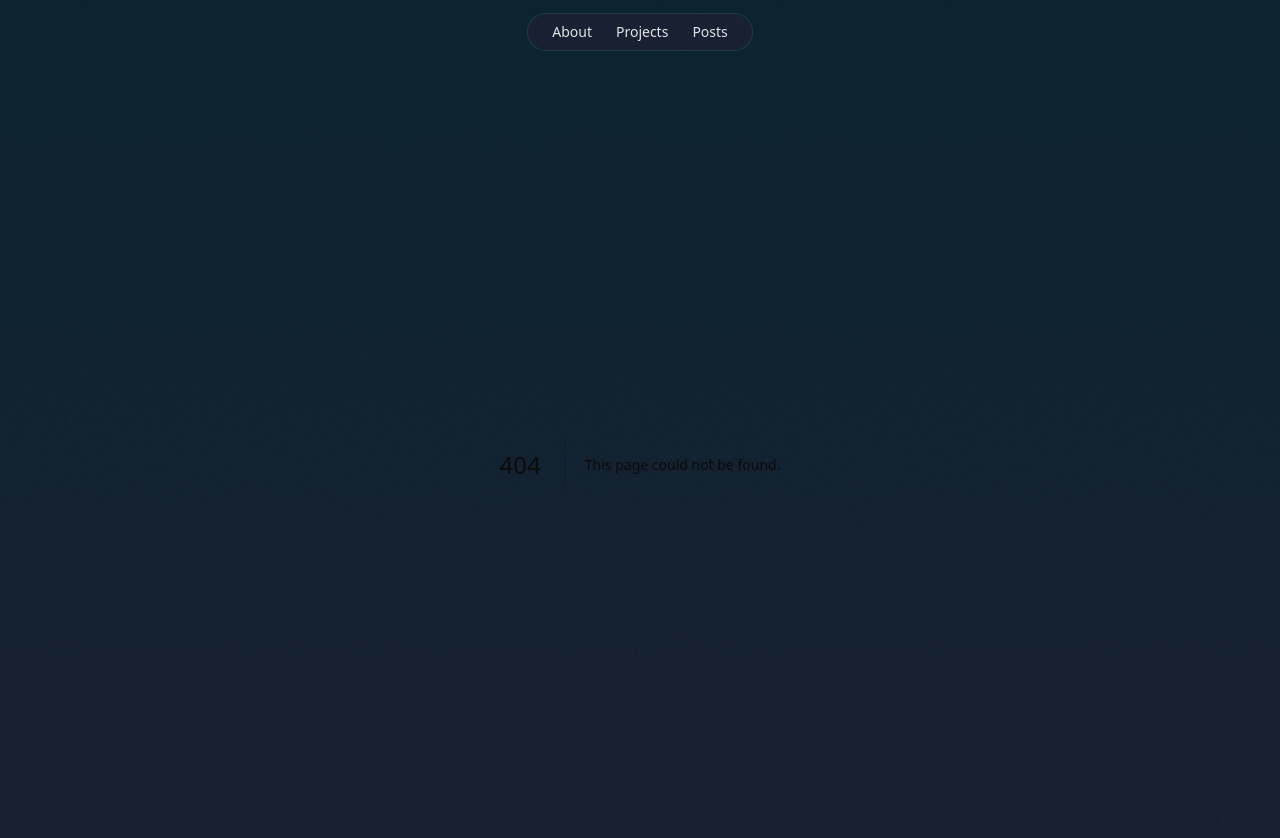
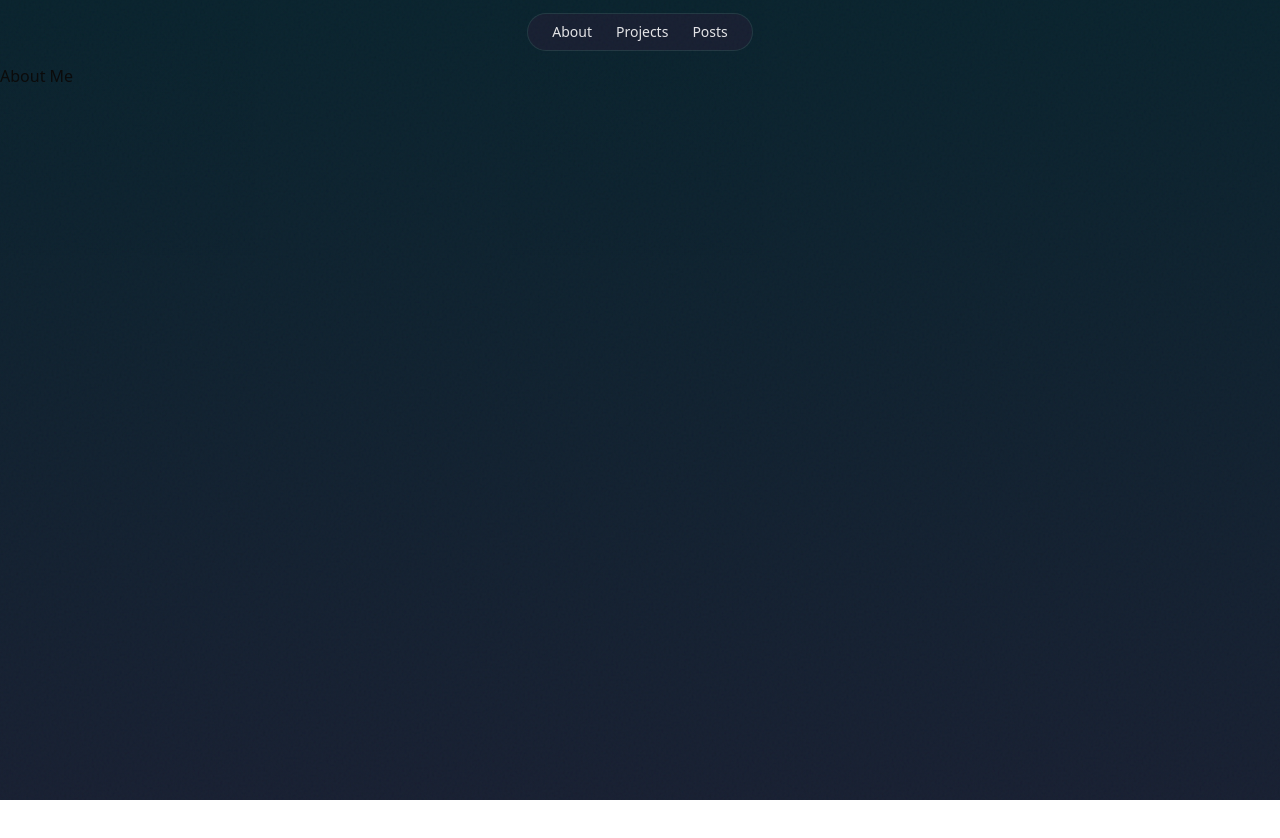
Before and after one commit to camjmoore/cjmooredev, a Next.js app: page /about in a window 1280 px wide. Before the commit this address had no page. Shown: the top 838 px of the page. After the commit the page ends 800 px from the top, so only its background shows below. Built offline with nearby package versions, Linux system fonts and the light colour scheme.

Commit message:
about page.tsx

```diff
--- /dev/null
+++ b/app/about/page.tsx
@@ -0,0 +1,3 @@
+export default function About() {
+  return <div>About Me</div>;
+}
```
